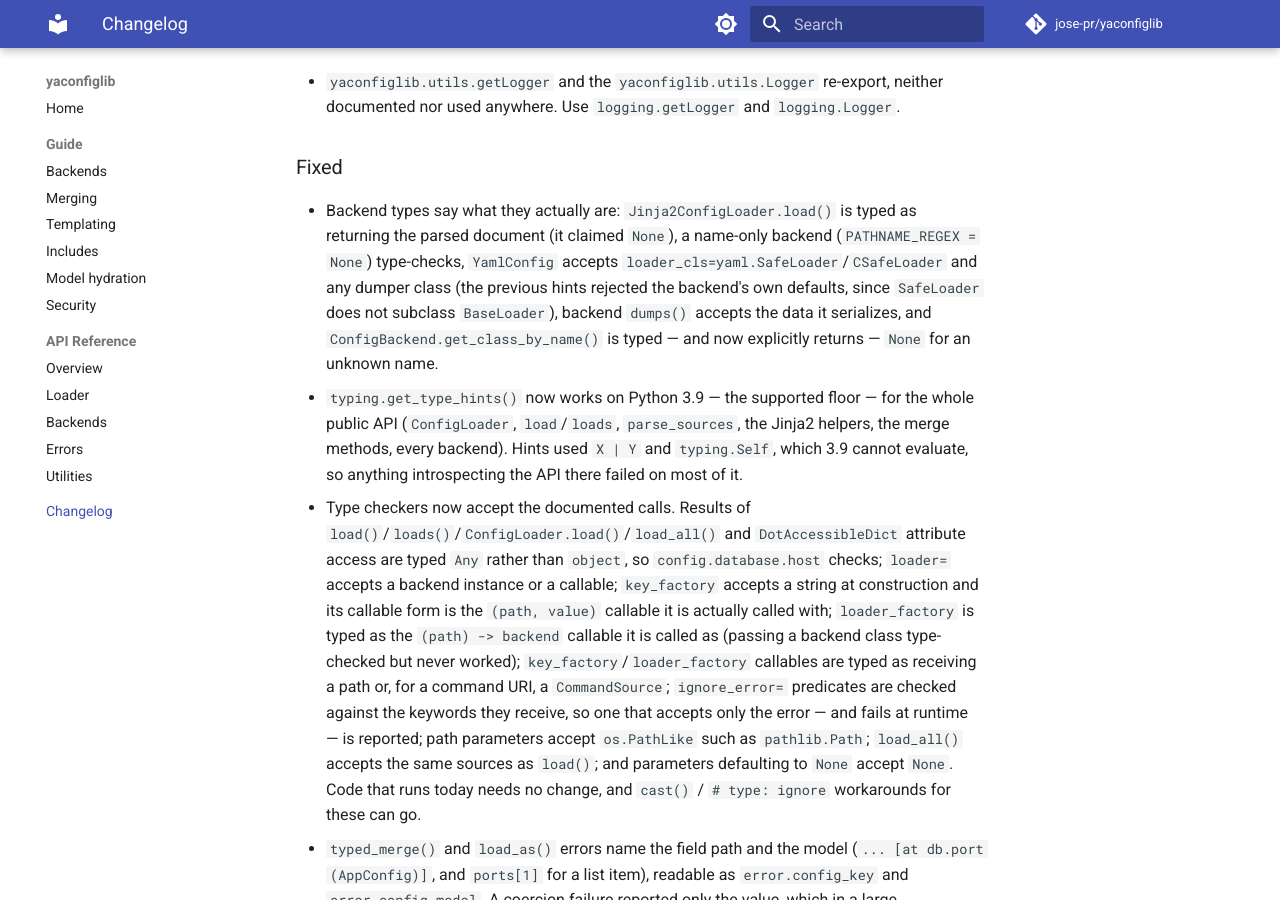
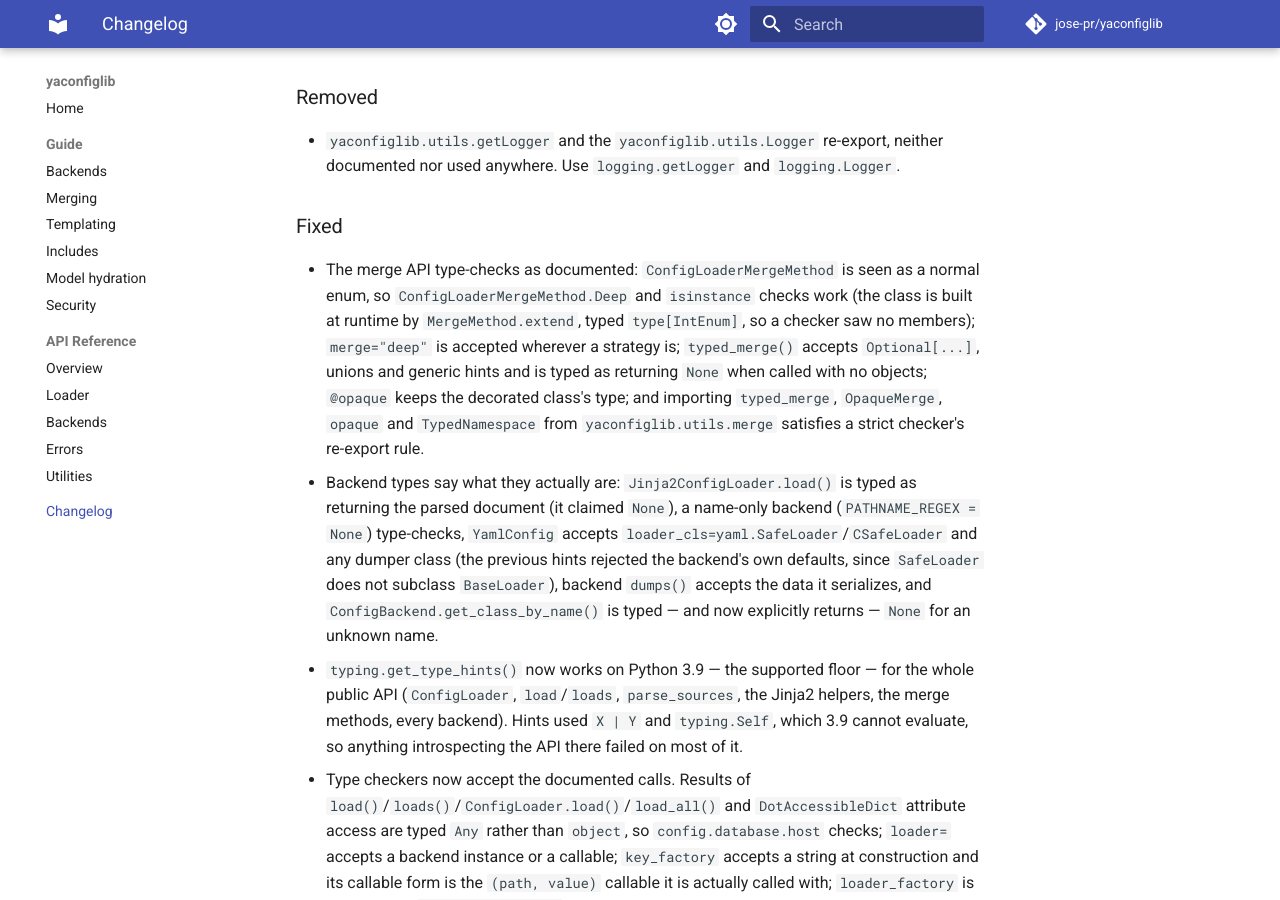
Before and after one commit to jose-pr/yaconfiglib, an MkDocs documentation site: the page built from docs/changelog.md, in a window 1280 px wide and 900 px high, scrolled down 7744 px. Built offline with MkDocs 1.6.1 and Material for MkDocs 9.7.7, drawn with Linux system fonts in a browser that asks for light colours; comment, search, counter and statistics services are not loaded; some of the changed text lies outside the part shown.

Commit message:
docs: record the merge typing surface and the canonical imports
The API header names yaconfiglib as the canonical import for the
typed-merge helpers, says merge= takes a strategy name, explains the
restated enum declaration and the one residual mypy case, and states
typed_merge's three overloads plus the empty-sources rule. The merging
guide shows the string form.

```diff
--- a/CHANGELOG.md
+++ b/CHANGELOG.md
@@ -83,6 +83,8 @@
   also apply to nested `!include` targets.
 
 ### Changed
+- `from yaconfiglib.utils.merge import *` exports only the merge API and the typed-merge
+  helpers; it previously also pulled in the module's internals.
 - `ConfigBackend` is a regular base class instead of a `typing.Protocol`.
   `issubclass()`/`isinstance()` checks against it now work — they raised `TypeError` — and
   type checkers no longer report `ConfigLoader()`, `EnvVarBackend()`, `PythonBackend()` or
@@ -286,6 +288,14 @@
   documented nor used anywhere. Use `logging.getLogger` and `logging.Logger`.
 
 ### Fixed
+- The merge API type-checks as documented: `ConfigLoaderMergeMethod` is seen as a normal
+  enum, so `ConfigLoaderMergeMethod.Deep` and `isinstance` checks work (the class is built
+  at runtime by `MergeMethod.extend`, typed `type[IntEnum]`, so a checker saw no members);
+  `merge="deep"` is accepted wherever a strategy is; `typed_merge()` accepts
+  `Optional[...]`, unions and generic hints and is typed as returning `None` when called
+  with no objects; `@opaque` keeps the decorated class's type; and importing
+  `typed_merge`, `OpaqueMerge`, `opaque` and `TypedNamespace` from
+  `yaconfiglib.utils.merge` satisfies a strict checker's re-export rule.
 - Backend types say what they actually are: `Jinja2ConfigLoader.load()` is typed as
   returning the parsed document (it claimed `None`), a name-only backend
   (`PATHNAME_REGEX = None`) type-checks, `YamlConfig` accepts
```
Also changed, not shown: docs/guide/merging.md (+2 -0 lines), src/yaconfiglib/AGENTS.md (+19 -5 lines).
